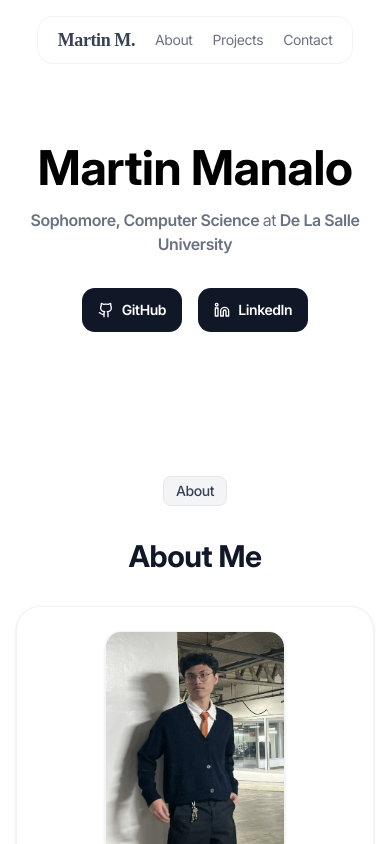
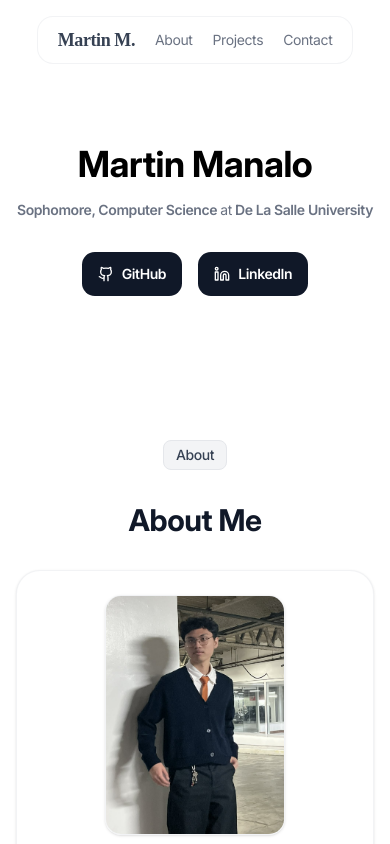
Before and after one commit to martinmnlx/portfolio, a React (Vite) app: page / in a window 390 px wide. Shown: the top 844 px of the page. Built offline with nearby package versions, Linux system fonts and the light colour scheme; a web font is replaced by a local one.

Commit message:
polished hero section

```diff
--- a/src/components/main/HeroSection.jsx
+++ b/src/components/main/HeroSection.jsx
@@ -9,10 +9,10 @@ function HeroSection({ id }) {
   return (
     <>
       <section id={id} className='w-full flex flex-col justify-center items-center pt-24 md:pt-48 pb-4 md:pb-16 px-4 md:px-8'>
-        <h1 className='text-5xl md:text-9xl font-body font-bold text-center mb-4'>
+        <h1 className='text-4xl md:text-9xl font-body font-bold text-center mb-4'>
           Martin Manalo
         </h1>
-        <h2 className='text-[1rem] md:text-[1.5rem] font-body font-semibold text-gray-500 text-center mb-8 md:mb-24'>
+        <h2 className='text-sm md:text-[1.5rem] font-body font-semibold text-gray-500 text-center mb-8 md:mb-24'>
           Sophomore, Computer Science <span className="font-normal">at</span> De La Salle University
         </h2>
 
```
